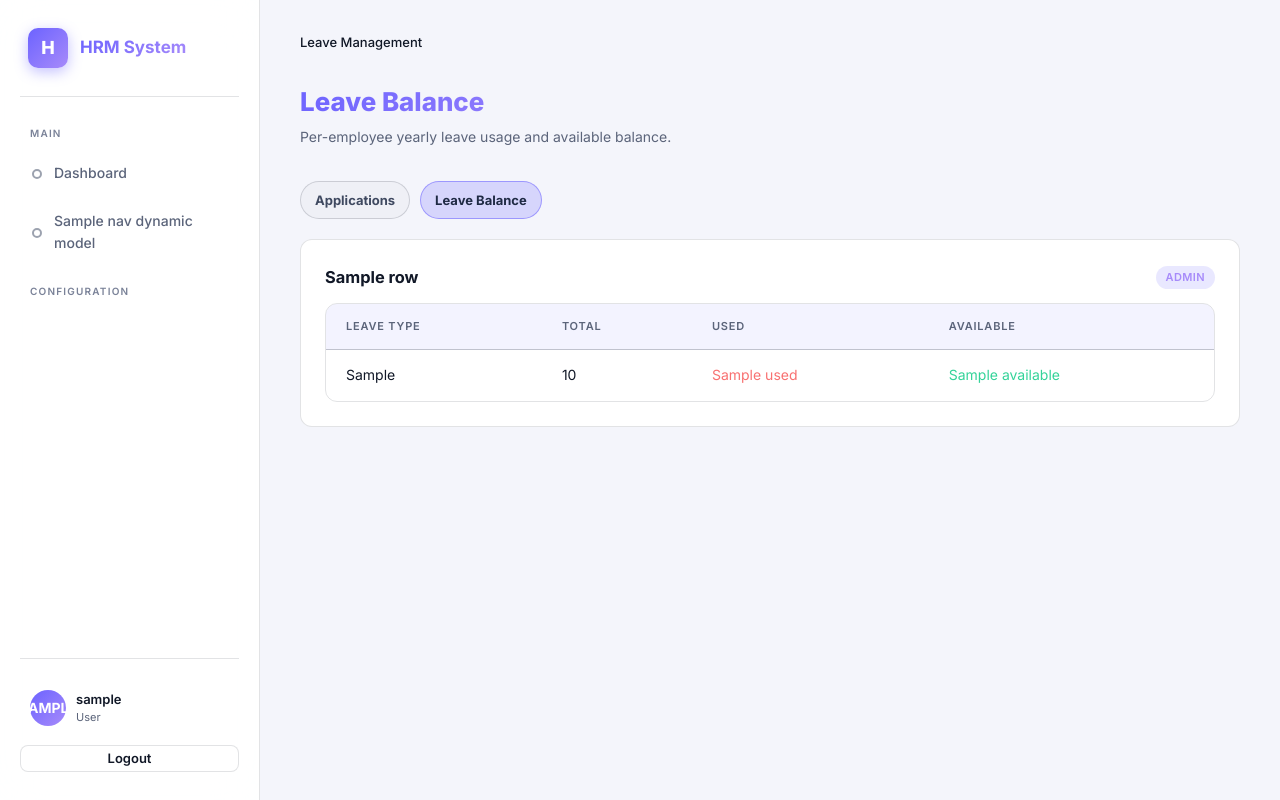
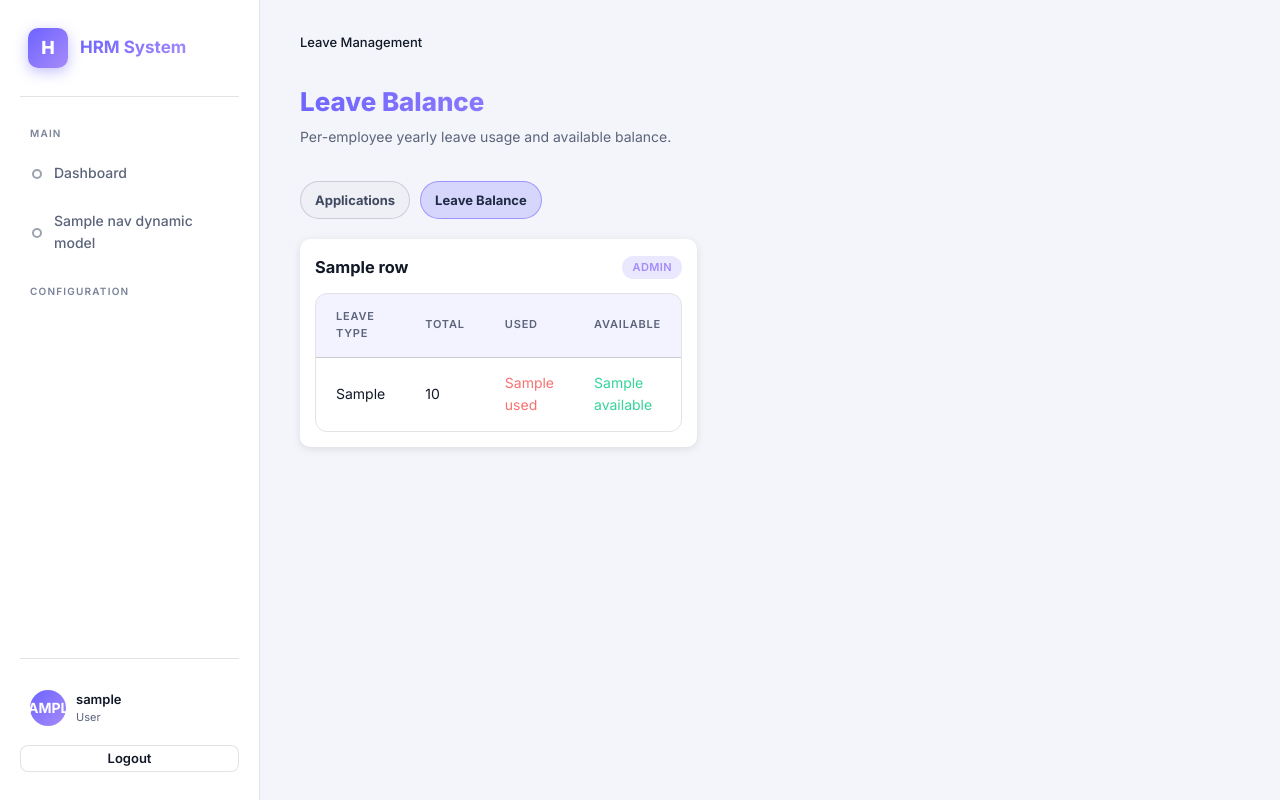
Before and after one commit to jenildevenmore/HRM, a Python web app: template hrm_project/templates/leaves/balance.html in a window 1280 px wide. Run offline with Jinja, Linux system fonts and the light colour scheme; the template is opened without the code that fills it: most values are stand-ins (such as "Sample title", 1, 10 or a date in 2020).

Commit message:
feat(leaves): update leave balance layout with grid system and card styling

```diff
--- a/hrm_project/static/css/style.css
+++ b/hrm_project/static/css/style.css
@@ -1254,3 +1254,17 @@ body.theme-mode-light .permission-group-tab-btn.active {
   .permission-card-head { flex-direction: column; align-items: flex-start; }
   .permission-group-actions { flex-direction: column; align-items: stretch; }
 }
+
+
+.permissions-grid1 {
+    display: grid;
+    grid-template-columns: repeat(3, 1fr); /* 1 row ma 3 cards */
+    gap: 20px;
+}
+
+.card1 {
+    background: #fff;
+    border-radius: 10px;
+    padding: 15px;
+    box-shadow: 0 2px 8px rgba(0,0,0,0.1);
+}
--- a/hrm_project/templates/leaves/balance.html
+++ b/hrm_project/templates/leaves/balance.html
@@ -29,9 +29,9 @@
 {% endif %}
 
 {% if balances %}
-<div class="permissions-grid">
+<div class="permissions-grid1">
     {% for row in balances %}
-    <div class="card">
+    <div class="card1">
         <div style="display:flex;align-items:center;justify-content:space-between;gap:12px;margin-bottom:12px;">
             <h3 style="margin:0;">{{ row.employee_name }}</h3>
             <span class="badge badge-text">{{ (row.role or 'employee')|upper }}</span>
```
